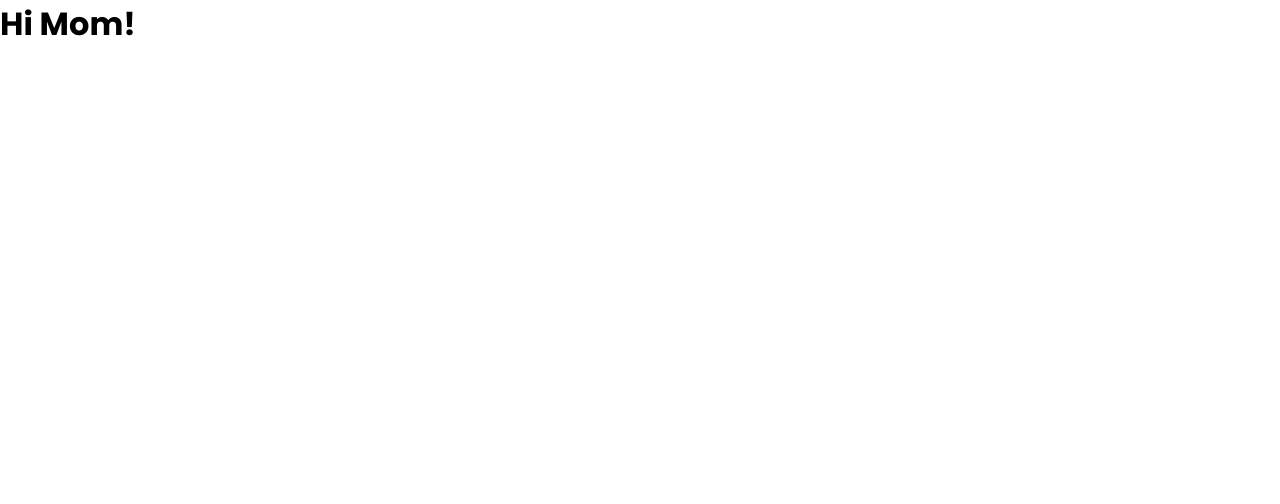
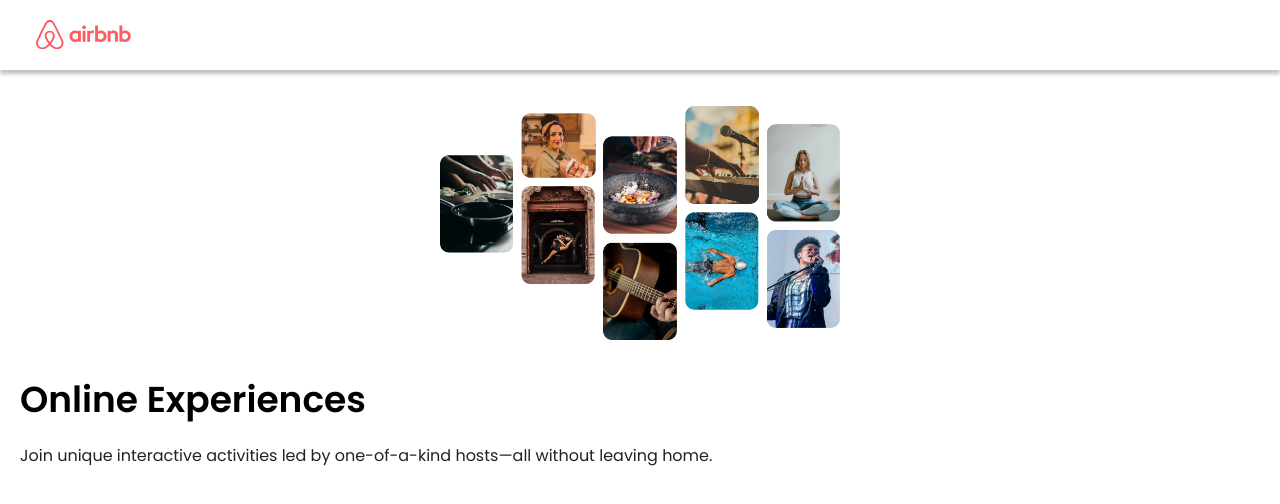
Before and after one commit to defnot001/reactProject_2, a React (Vite) app: page / in a window 1280 px wide. Shown: the top 504 px of the page. Built offline with nearby package versions, Linux system fonts and the light colour scheme.

Commit message:
added navbar and hero section

```diff
--- a/src/App.jsx
+++ b/src/App.jsx
@@ -1,11 +1,13 @@
 import './App.css';
+import Navbar from './components/Navbar';
+import Hero from './components/Hero';
 
 function App() {
   return (
     <div className="App">
-      <h1>Hi Mom!</h1>
+      <Navbar />
+      <Hero />
     </div>
   );
 }
-
 export default App;
```
